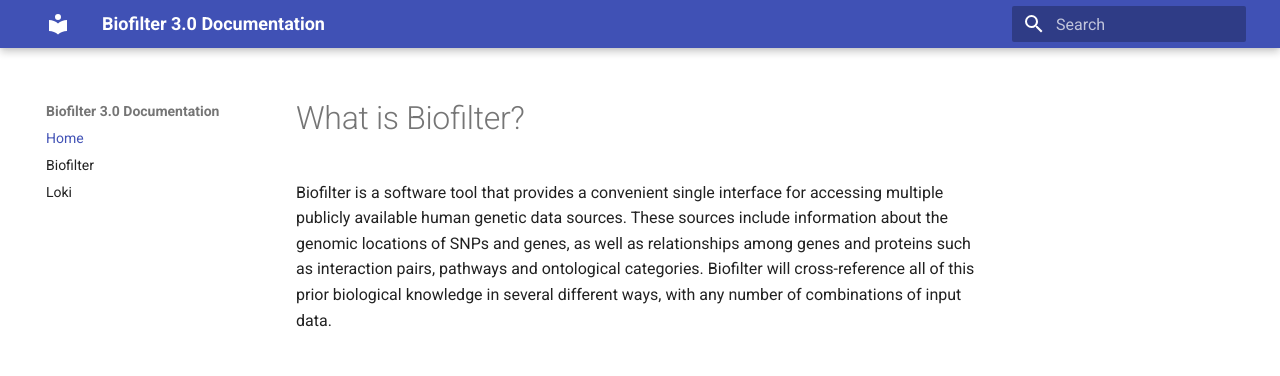
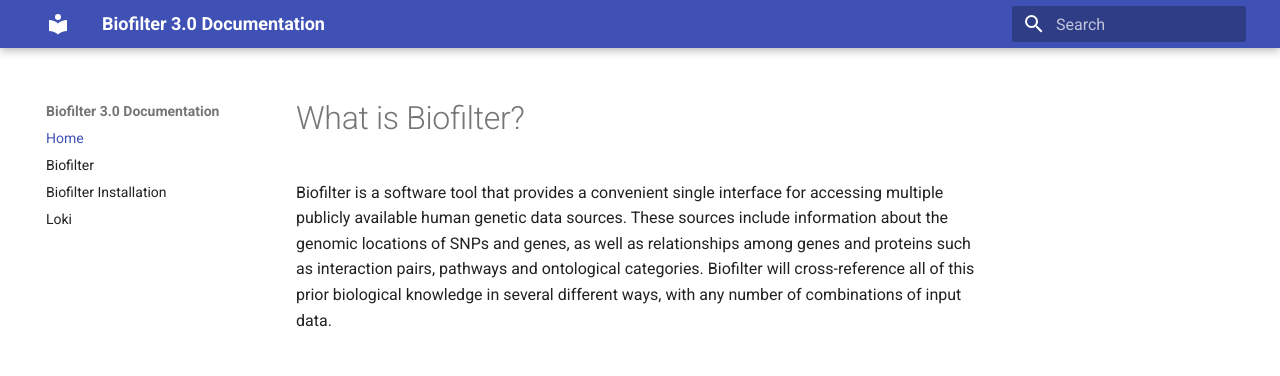
Before and after one commit to RitchieLab/ritchielab_readthedocs, an MkDocs documentation site: the page built from docs/index.md, in a window 1280 px wide. Shown: the top 376 px of the page. Built offline with MkDocs 1.6.1 and Material for MkDocs 9.7.7, drawn with Linux system fonts in a browser that asks for light colours.

Commit message:
Update mkdocs.yml

```diff
--- a/mkdocs.yml
+++ b/mkdocs.yml
@@ -3,6 +3,7 @@ site_name: Biofilter 3.0 Documentation
 nav:
   - Home: index.md
   - Biofilter: Biofilter.md
+  - Biofilter Installation: Biofilter_installation.md
   - Loki: Loki.md
 
 theme:
```
